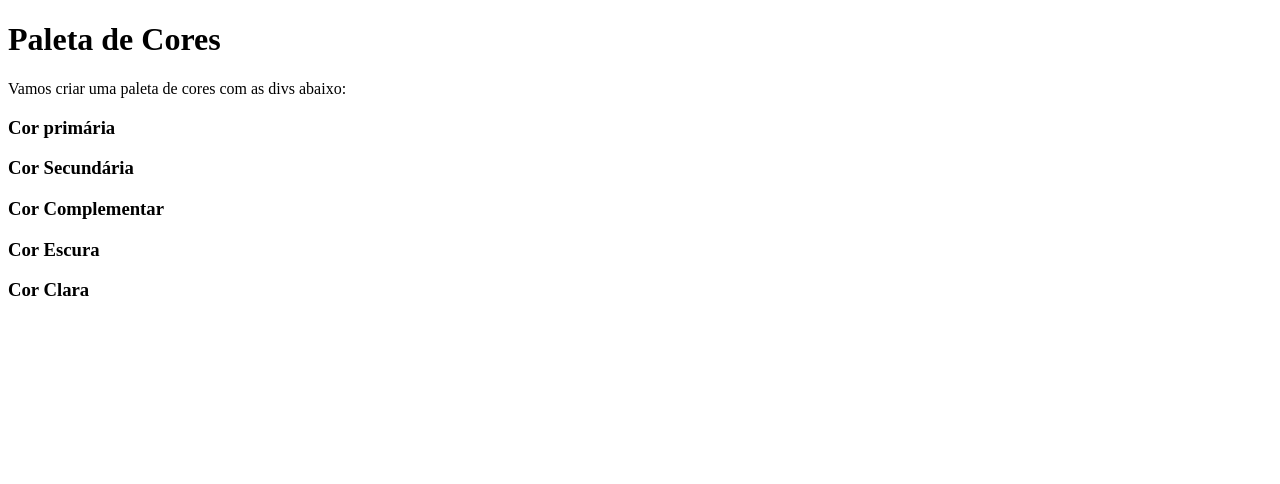
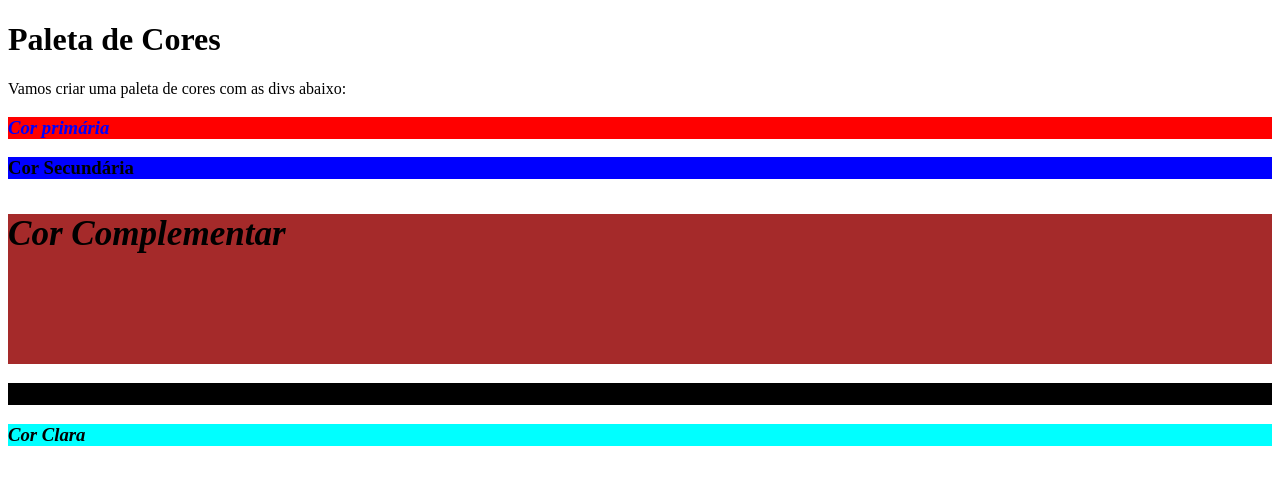
Before and after one commit to ErickArgollo/trybe_exercicios, a plain HTML site: page Modulo1:Fundamentos/Bloco03:Html_e_CSS/Dia03:Seletores_e_Posicionamento/index4.html in a window 1280 px wide. Drawn offline with Linux system fonts and the light colour scheme.

Commit message:
Adicão da tarefa nth-of-type

```diff
--- a/Modulo1:Fundamentos/Bloco03:Html_e_CSS/Dia03:Seletores_e_Posicionamento/style4.css
+++ b/Modulo1:Fundamentos/Bloco03:Html_e_CSS/Dia03:Seletores_e_Posicionamento/style4.css
@@ -1,3 +1,39 @@
 div:hover {
     border: 2px solid black;
 }
+
+div:nth-of-type(1) {
+
+    background-color: red;
+}
+
+div:nth-of-type(2) {
+
+    background-color: blue;
+}
+
+div:nth-of-type(3) {
+
+    background-color: brown;
+    font-size: 30px;
+    height: 150px;
+}
+
+div:nth-of-type(4) {
+
+    background-color: rgb(0, 0, 0);
+}
+
+div:nth-of-type(5) {
+    background-color: aqua;
+}
+/*selecionando tipos de h3 */
+
+div:nth-of-type(1) > h3 {
+    color: blue;
+}
+
+
+div:nth-child(2n+1){
+    font-style: italic;
+}
```
